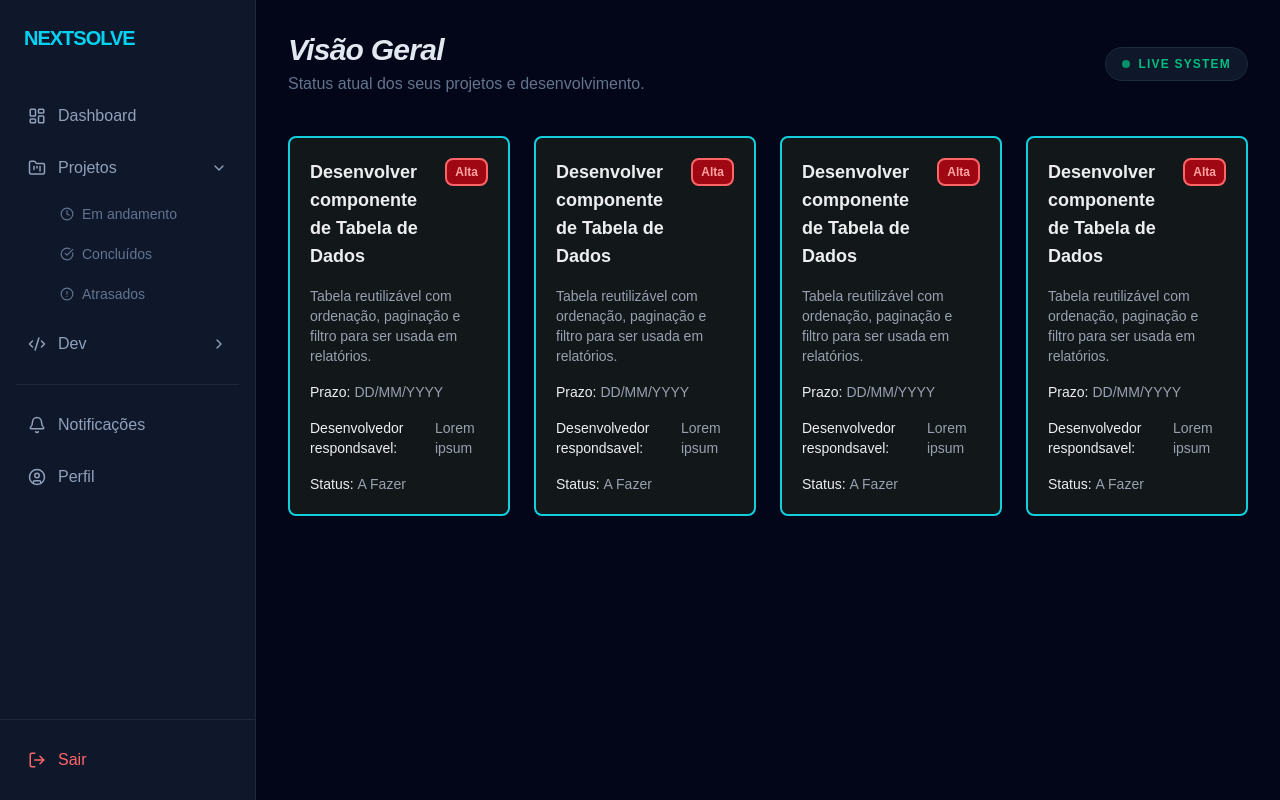
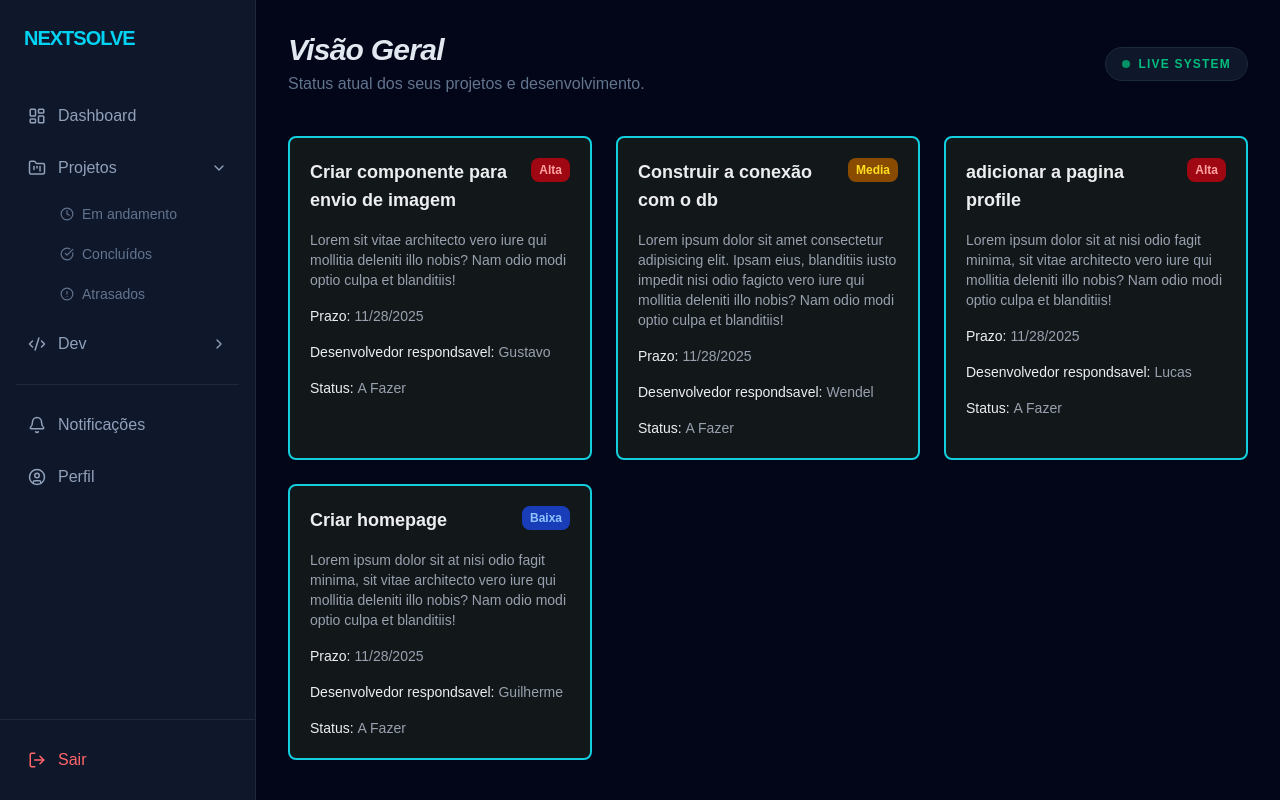
Before and after one commit to Equipe-NextSolve/task-manager-nextsolve, a Next.js app: page /dashboard in a window 1280 px wide. Built offline with nearby package versions, Linux system fonts and the light colour scheme; no server answers; sample sign-in values are in the browser's storage.

Commit message:
feat && styles: adicionando mais independencia no componente de cardTask e configurando cores em tags de propriedades

```diff
--- a/src/app/dashboard/page.jsx
+++ b/src/app/dashboard/page.jsx
@@ -4,7 +4,6 @@ import { requireLoginOrRedirect } from "@/utils/require-login-or-redirect";
 import DashboardContent from "@/components/dashboard";
 
 export default function DashboardPage() {
-
   requireLoginOrRedirect();
 
   return <DashboardContent />;
--- a/src/components/CardTask/index.jsx
+++ b/src/components/CardTask/index.jsx
@@ -1,24 +1,32 @@
-export default function CardTask() {
+export default function CardTask({
+  titulo,
+  descricao,
+  prazo,
+  prioridade,
+  devResponsavel,
+  status,
+}) {
   return (
-    <div className="flex flex-col gap-4 rounded-lg bg-app-background border-2 border-app-details-cyan p-5">
+    <div className="flex flex-col gap-4 rounded-lg bg-app-background border-2 border-app-details-cyan hover:shadow-xl/10 shadow-app-details-cyan p-5">
       <div className="flex gap-2">
         <h3 className="text-lg font-bold text-app-secundary-white w-full">
-          Desenvolver componente de Tabela de Dados
+          {titulo}
         </h3>
-        <div className="px-2 py-1 bg-red-800 border-2 border-red-400 rounded-lg w-fit self-start">
-          <p className="text-xs text-red-300 font-bold">Alta</p>
+        <div
+          className={`px-2 py-1 rounded-lg w-fit self-start ${prioridade.tagColor.bgAndBorderStyles}`}
+        >
+          <p className={`text-xs ${prioridade.tagColor.textStyles} font-bold`}>
+            {prioridade.tagName}
+          </p>
         </div>
       </div>
 
-      <p className="text-gray-400 text-sm">
-        Tabela reutilizável com ordenação, paginação e filtro para ser usada em
-        relatórios.
-      </p>
+      <p className="text-gray-400 text-sm">{descricao}</p>
 
       <div>
         <p className="text-sm flex gap-1">
           <span className="text-app-secundary-white">Prazo:</span>
-          <span className="text-gray-400">DD/MM/YYYY</span>
+          <span className="text-gray-400">{prazo}</span>
         </p>
       </div>
 
@@ -27,14 +35,14 @@ export default function CardTask() {
           <span className="text-app-secundary-white">
             Desenvolvedor respondsavel:
           </span>
-          <span className="text-gray-400">Lorem ipsum</span>
+          <span className="text-gray-400">{devResponsavel}</span>
         </p>
       </div>
 
       <div>
         <p className="text-sm flex gap-1">
           <span className="text-app-secundary-white">Status:</span>
-          <span className="text-gray-400">A Fazer</span>
+          <span className="text-gray-400">{status}</span>
         </p>
       </div>
     </div>
--- a/src/components/dashboard/index.jsx
+++ b/src/components/dashboard/index.jsx
@@ -1,14 +1,28 @@
 "use client";
 
+import { signOut } from "firebase/auth";
+import {
+  AlertCircle,
+  Bell,
+  CheckCircle,
+  ChevronDown,
+  ChevronRight,
+  Clock,
+  Code2,
+  FileText,
+  FolderKanban,
+  GitBranch,
+  LayoutDashboard,
+  LogOut,
+  Rocket,
+  Settings,
+  UserCircle,
+} from "lucide-react";
+import { useRouter } from "next/navigation";
 import { useState } from "react";
-import { signOut } from "firebase/auth";
 import { auth } from "@/services/firebaseConfig";
-import { useRouter } from "next/navigation";
-import {
-  LayoutDashboard, LogOut, CheckCircle, Settings, Bell,
-  FolderKanban, Code2, UserCircle, ChevronDown, ChevronRight,
-  GitBranch, FileText, Rocket, Clock, AlertCircle
-} from "lucide-react";
+import { prioridadeTarefas } from "@/utils/prioridade-tarefas";
+import { statusTasks } from "@/utils/status-tasks";
 import CardTask from "../CardTask";
 
 export default function DashboardContent() {
@@ -30,17 +44,23 @@ export default function DashboardContent() {
     <div className="flex min-h-screen bg-slate-950 text-slate-100">
       <aside className="fixed inset-y-0 left-0 w-64 bg-slate-900 border-r border-slate-800 flex flex-col z-20">
         <div className="p-6">
-          <h2 className="text-cyan-400 font-bold text-xl tracking-tighter">NEXTSOLVE</h2>
+          <h2 className="text-cyan-400 font-bold text-xl tracking-tighter">
+            NEXTSOLVE
+          </h2>
         </div>
 
         <nav className="flex-1 px-4 space-y-1 mt-4 overflow-y-auto custom-scrollbar">
-          <button className="flex items-center gap-3 w-full p-3 text-slate-400 hover:bg-slate-800 rounded-lg transition-all">
+          <button
+            type="button"
+            className="flex items-center gap-3 w-full p-3 text-slate-400 hover:bg-slate-800 rounded-lg transition-all"
+          >
             <LayoutDashboard size={18} />
             <span className="font-medium">Dashboard</span>
           </button>
 
           <div>
             <button
+              type="button"
               onClick={() => setOpenProjetos(!openProjetos)}
               className="flex items-center justify-between w-full p-3 text-slate-400 hover:bg-slate-800 rounded-lg transition-all"
             >
@@ -48,18 +68,31 @@ export default function DashboardContent() {
                 <FolderKanban size={18} />
                 <span className="font-medium">Projetos</span>
               </div>
-              {openProjetos ? <ChevronDown size={16} /> : <ChevronRight size={16} />}
+              {openProjetos ? (
+                <ChevronDown size={16} />
+              ) : (
+                <ChevronRight size={16} />
+              )}
             </button>
 
             {openProjetos && (
               <div className="ml-9 mt-1 space-y-1">
-                <button className="flex items-center gap-2 w-full p-2 text-sm text-slate-500 hover:text-cyan-400 transition-colors">
+                <button
+                  type="button"
+                  className="flex items-center gap-2 w-full p-2 text-sm text-slate-500 hover:text-cyan-400 transition-colors"
+                >
                   <Clock size={14} /> Em andamento
                 </button>
-                <button className="flex items-center gap-2 w-full p-2 text-sm text-slate-500 hover:text-emerald-400 transition-colors">
+                <button
+                  type="button"
+                  className="flex items-center gap-2 w-full p-2 text-sm text-slate-500 hover:text-emerald-400 transition-colors"
+                >
                   <CheckCircle size={14} /> Concluídos
                 </button>
-                <button className="flex items-center gap-2 w-full p-2 text-sm text-slate-500 hover:text-red-400 transition-colors">
+                <button
+                  type="button"
+                  className="flex items-center gap-2 w-full p-2 text-sm text-slate-500 hover:text-red-400 transition-colors"
+                >
                   <AlertCircle size={14} /> Atrasados
                 </button>
               </div>
@@ -68,6 +101,7 @@ export default function DashboardContent() {
 
           <div className="mt-2">
             <button
+              type="button"
               onClick={() => setOpenDev(!openDev)}
               className="flex items-center justify-between w-full p-3 text-slate-400 hover:bg-slate-800 rounded-lg transition-all"
             >
@@ -80,13 +114,22 @@ export default function DashboardContent() {
 
             {openDev && (
               <div className="ml-9 mt-1 space-y-1">
-                <button className="flex items-center gap-2 w-full p-2 text-sm text-slate-500 hover:text-cyan-400 transition-colors">
+                <button
+                  type="button"
+                  className="flex items-center gap-2 w-full p-2 text-sm text-slate-500 hover:text-cyan-400 transition-colors"
+                >
                   <GitBranch size={14} /> Repositórios
                 </button>
-                <button className="flex items-center gap-2 w-full p-2 text-sm text-slate-500 hover:text-cyan-400 transition-colors">
+                <button
+                  type="button"
+                  className="flex items-center gap-2 w-full p-2 text-sm text-slate-500 hover:text-cyan-400 transition-colors"
+                >
                   <FileText size={14} /> Docs / API
                 </button>
-                <button className="flex items-center gap-2 w-full p-2 text-sm text-slate-500 hover:text-cyan-400 transition-colors">
+                <button
+                  type="button"
+                  className="flex items-center gap-2 w-full p-2 text-sm text-slate-500 hover:text-cyan-400 transition-colors"
+                >
                   <Rocket size={14} /> Deploy
                 </button>
               </div>
@@ -95,11 +138,17 @@ export default function DashboardContent() {
 
           <div className="h-px bg-slate-800 my-4"></div>
 
-          <button className="flex items-center gap-3 w-full p-3 text-slate-400 hover:bg-slate-800 rounded-lg">
+          <button
+            type="button"
+            className="flex items-center gap-3 w-full p-3 text-slate-400 hover:bg-slate-800 rounded-lg"
+          >
             <Bell size={18} />
             <span className="font-medium">Notificações</span>
           </button>
-          <button className="flex items-center gap-3 w-full p-3 text-slate-400 hover:bg-slate-800 rounded-lg">
+          <button
+            type="button"
+            className="flex items-center gap-3 w-full p-3 text-slate-400 hover:bg-slate-800 rounded-lg"
+          >
             <UserCircle size={18} />
             <span className="font-medium">Perfil</span>
           </button>
@@ -107,6 +156,7 @@ export default function DashboardContent() {
 
         <div className="p-4 border-t border-slate-800">
           <button
+            type="button"
             onClick={handleLogout}
             className="flex items-center gap-3 w-full p-3 text-red-400 hover:bg-red-400/10 transition-all rounded-lg"
           >
@@ -119,20 +169,62 @@ export default function DashboardContent() {
       <main className="flex-1 ml-64 p-8">
         <header className="flex justify-between items-center mb-10">
           <div>
-            <h1 className="text-3xl font-bold italic tracking-tight text-slate-200">Visão Geral</h1>
-            <p className="text-slate-500 mt-1">Status atual dos seus projetos e desenvolvimento.</p>
+            <h1 className="text-3xl font-bold italic tracking-tight text-slate-200">
+              Visão Geral
+            </h1>
+            <p className="text-slate-500 mt-1">
+              Status atual dos seus projetos e desenvolvimento.
+            </p>
           </div>
           <div className="bg-slate-900 border border-slate-800 p-2 px-4 rounded-full flex items-center gap-2 text-emerald-500">
-             <div className="w-2 h-2 bg-emerald-500 rounded-full animate-pulse"></div>
-             <span className="text-xs font-bold uppercase tracking-widest">Live System</span>
+            <div className="w-2 h-2 bg-emerald-500 rounded-full animate-pulse"></div>
+            <span className="text-xs font-bold uppercase tracking-widest">
+              Live System
+            </span>
           </div>
         </header>
 
-        <div className="grid grid-cols-1 sm:grid-cols-2 lg:grid-cols-3 xl:grid-cols-4 gap-6">
-          <CardTask status="andamento" title="Site Institucional" description="Desenvolvimento da home page e integração com Firebase." />
-          <CardTask status="concluido" title="App Mobile" description="Finalizado o deploy na App Store." />
-          <CardTask status="atrasado" title="Refatoração de API" description="Atrasado devido a bugs no middleware de autenticação." />
-          <CardTask status="andamento" title="Dashboard Financeiro" description="Criação de gráficos com Chart.js." />
+        <div className="grid grid-cols-1 sm:grid-cols-2 lg:grid-cols-3 gap-6">
+          <CardTask
+            titulo={"Criar componente para envio de imagem"}
+            descricao={
+              "Lorem sit vitae architecto vero iure qui mollitia deleniti illo nobis? Nam odio modi optio culpa et blanditiis!"
+            }
+            prazo={new Date(Date.now()).toLocaleDateString()}
+            prioridade={prioridadeTarefas.alta}
+            devResponsavel={"Gustavo"}
+            status={statusTasks.aFazer}
+          />
+          <CardTask
+            titulo={"Construir a conexão com o db"}
+            descricao={
+              "Lorem ipsum dolor sit amet consectetur adipisicing elit. Ipsam eius, blanditiis iusto impedit nisi odio fagicto vero iure qui mollitia deleniti illo nobis? Nam odio modi optio culpa et blanditiis!"
+            }
+            prazo={new Date(Date.now()).toLocaleDateString()}
+            prioridade={prioridadeTarefas.media}
+            devResponsavel={"Wendel"}
+            status={statusTasks.aFazer}
+          />
+          <CardTask
+            titulo={"adicionar a pagina profile"}
+            descricao={
+              "Lorem ipsum dolor sit at nisi odio fagit minima, sit vitae architecto vero iure qui mollitia deleniti illo nobis? Nam odio modi optio culpa et blanditiis!"
+            }
+            prazo={new Date(Date.now()).toLocaleDateString()}
+            prioridade={prioridadeTarefas.alta}
+            devResponsavel={"Lucas"}
+            status={statusTasks.aFazer}
+          />
+          <CardTask
+            titulo={"Criar homepage"}
+            descricao={
+              "Lorem ipsum dolor sit at nisi odio fagit minima, sit vitae architecto vero iure qui mollitia deleniti illo nobis? Nam odio modi optio culpa et blanditiis!"
+            }
+            prazo={new Date(Date.now()).toLocaleDateString()}
+            prioridade={prioridadeTarefas.baixa}
+            devResponsavel={"Guilherme"}
+            status={statusTasks.aFazer}
+          />
         </div>
       </main>
     </div>
--- /dev/null
+++ b/src/utils/prioridade-tarefas.js
@@ -0,0 +1,23 @@
+export const prioridadeTarefas = {
+  baixa: {
+    tagName: "Baixa",
+    tagColor: {
+      bgAndBorderStyles: "bg-blue-800 border-blue-400",
+      textStyles: "text-blue-300",
+    },
+  },
+  media: {
+    tagName: "Media",
+    tagColor: {
+      bgAndBorderStyles: "bg-yellow-800 border-yellow-400",
+      textStyles: "text-yellow-300",
+    },
+  },
+  alta: {
+    tagName: "Alta",
+    tagColor: {
+      bgAndBorderStyles: "bg-red-800 border-red-400",
+      textStyles: "text-red-300",
+    },
+  },
+};
--- /dev/null
+++ b/src/utils/status-tasks.js
@@ -0,0 +1,6 @@
+export const statusTasks = {
+  aFazer: "A Fazer",
+  fazendo: "Fazendo",
+  concluido: "Concluído",
+  paraTeste: "Para Teste",
+};
```
Also changed, not shown: src/app/page.jsx (line endings or trailing spaces).
